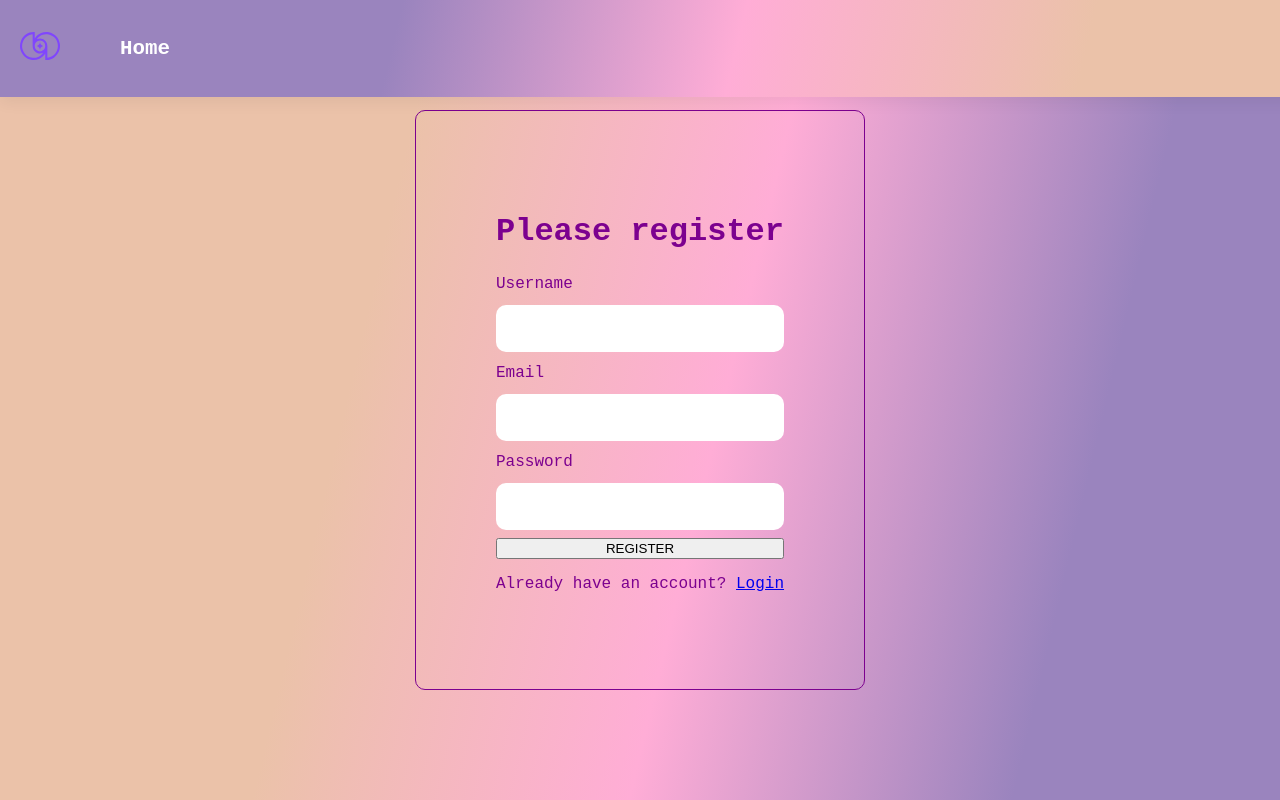
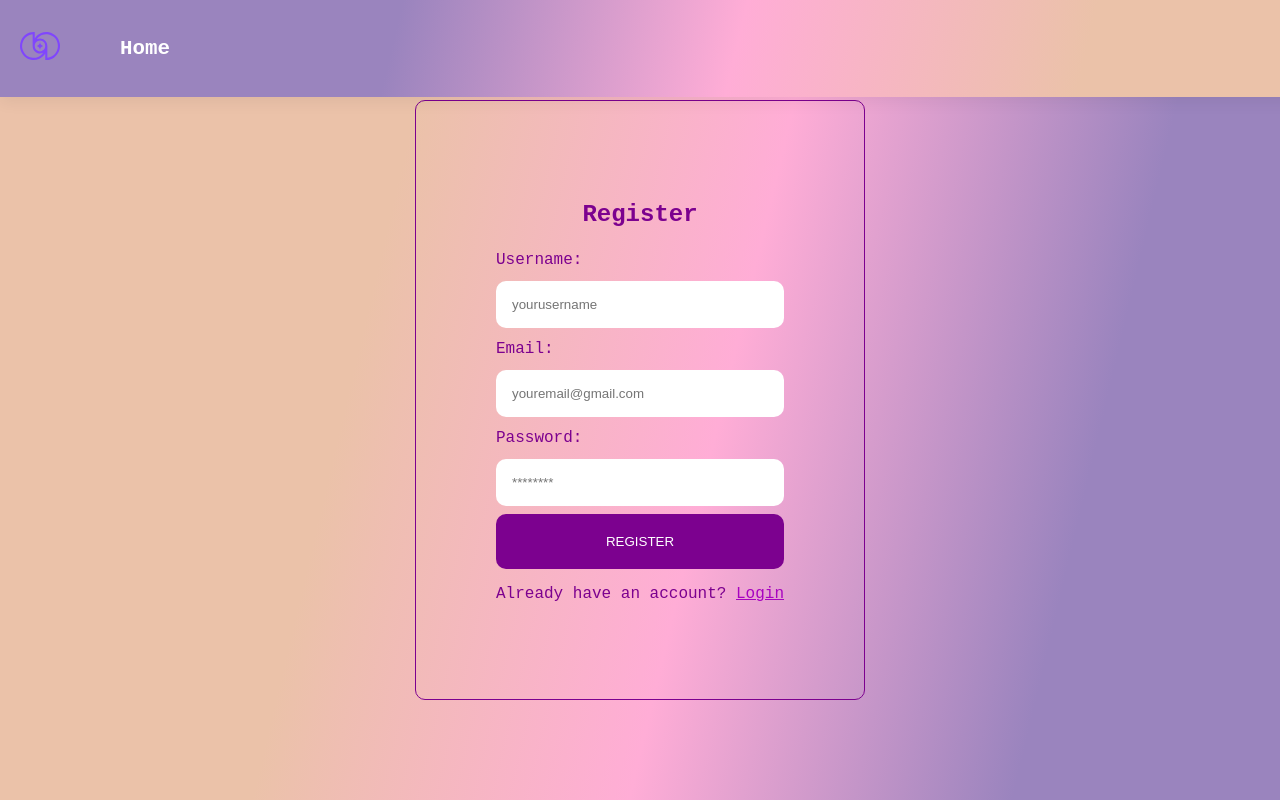
Before and after one commit to AminaNisic/AntColony-CaseStudy, a React (Create React App) app in the folder client/: page /register in a window 1280 px wide. Built offline with nearby package versions, Linux system fonts and the light colour scheme.

Commit message:
Add files via upload

```diff
--- a/client/src/pages/Register.js
+++ b/client/src/pages/Register.js
@@ -25,20 +25,20 @@ function Register() {
 
   return (
     <div className="register-container">
-      <h1>Please register</h1>
+      <h2> Register </h2>
       <Formik initialValues={initialValues} onSubmit={onSubmit} validationSchema={validationSchema}>
         <Form className="register-form">
-          <label htmlFor="username">Username</label>
-          <Field id="username" name="username" />
+          <label htmlFor="username">Username:</label>
+          <Field id="username" name="username" placeholder="yourusername" />
           <ErrorMessage name="username" component="span" />
-          <label htmlFor="email">Email</label>
-          <Field id="email" name="email" />
+          <label htmlFor="email">Email:</label>
+          <Field id="email" name="email" placeholder="youremail@gmail.com" />
           <ErrorMessage name="email" component="span" />
-          <label htmlFor="password">Password</label>
-          <Field type="password" id="password" name="password" />
+          <label htmlFor="password">Password:</label>
+          <Field type="password" id="password" name="password" placeholder="********" />
           <ErrorMessage name="password" component="span" />
-          <button type="submit">REGISTER</button>
-          <p>Already have an account? <a href="/login">Login</a></p>
+          <button type="submit" className="register-button">REGISTER</button>
+          <p>Already have an account? <a href="/login" className="login-link">Login</a></p>
         </Form>
       </Formik>
     </div>
```
